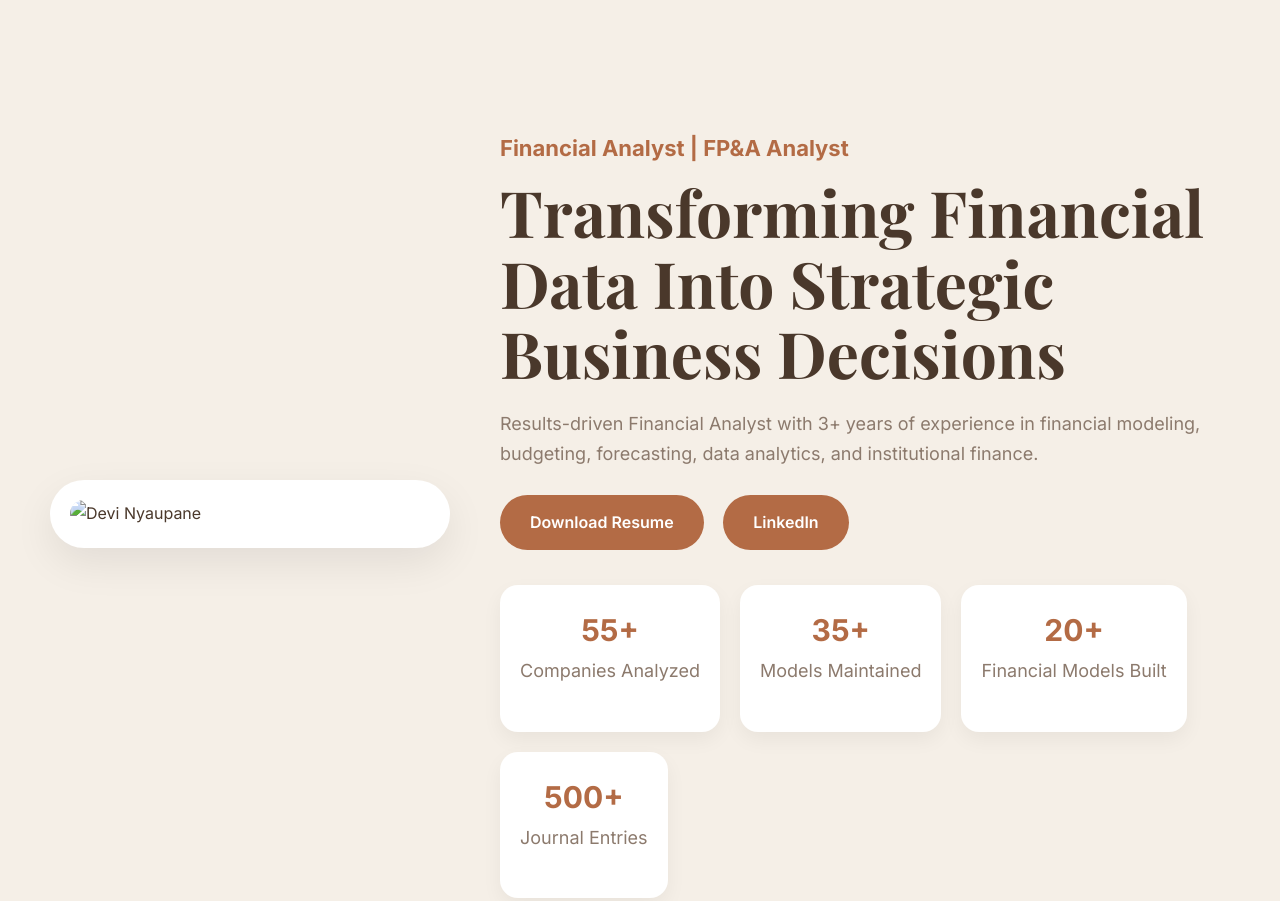
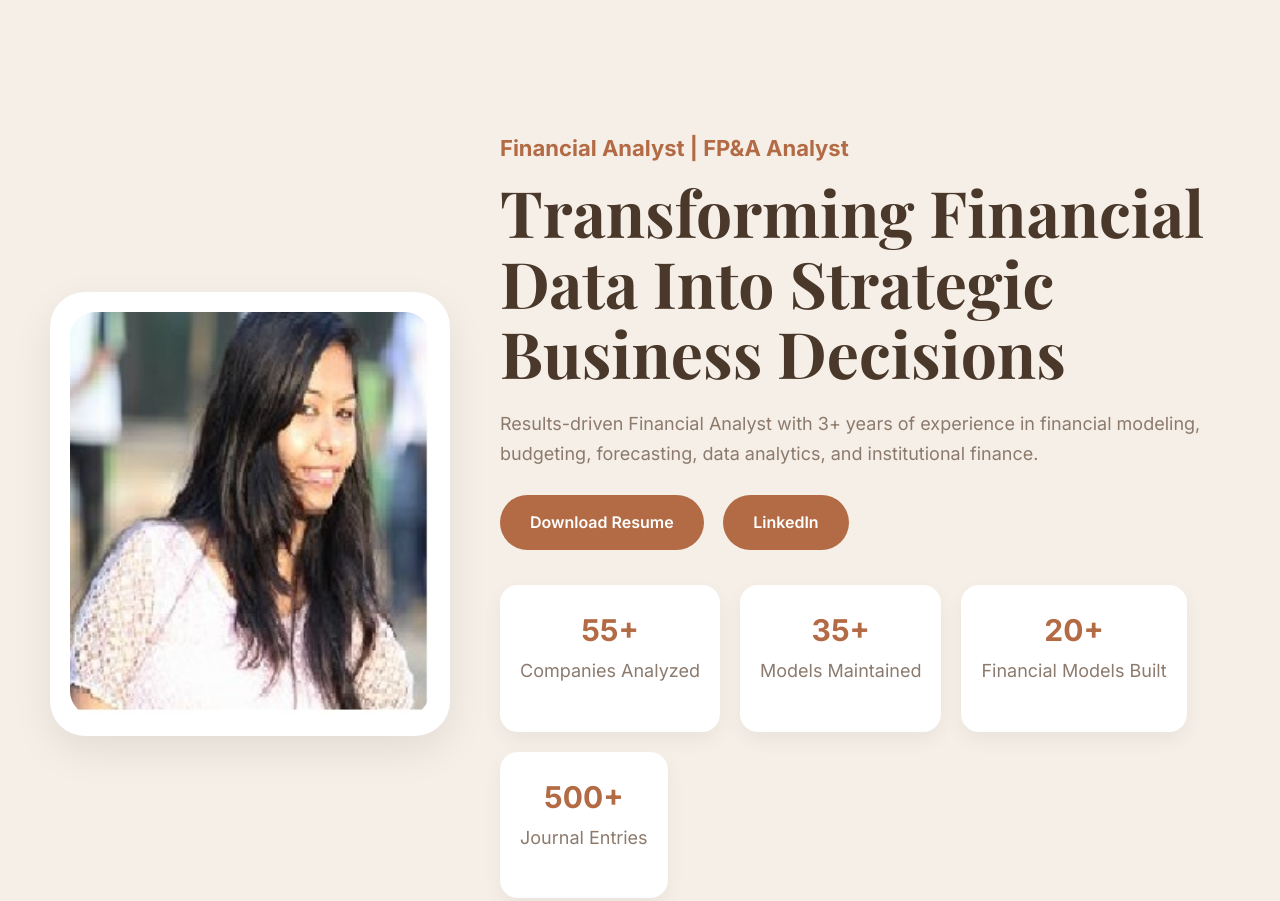
Before and after one commit to devinyaupane1-lgtm/My-Portfolio, a plain HTML site: page index.html in a window 1280 px wide. Shown: the top 901 px of the page. Drawn offline with nearby package versions, Linux system fonts and the light colour scheme.

Commit message:
Update index.html

```diff
--- a/index.html
+++ b/index.html
@@ -187,7 +187,7 @@ padding:25px;
 <section class="hero">
 
 <div class="photo">
-<img src="profile.jpg" alt="Devi Nyaupane">
+<img src="https://raw.githubusercontent.com/devinyaupane1-lgtm/My-Portfolio/main/12745771_189728148057710_812949218498564209_n.jpg" alt="Devi Nyaupane">
 </div>
 
 <div class="hero-content">
```
